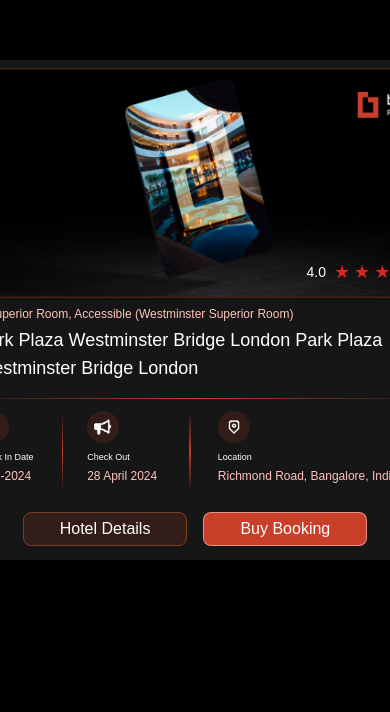
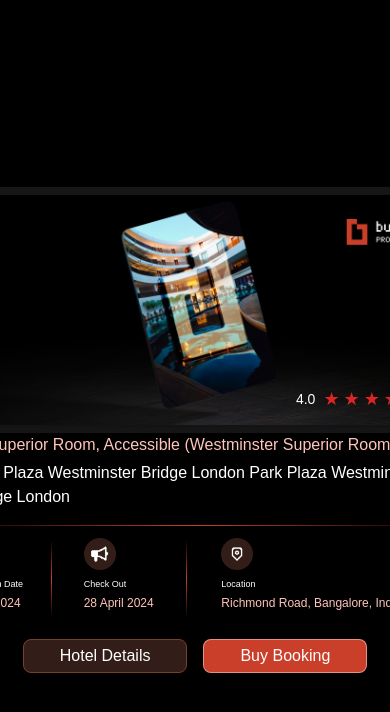
Before and after one commit to Thenmozhi-k/task-1, a React (Vite) app: page / in a window 390 px wide. Shown: the part 112-824 px from the top of the page. Built offline with nearby package versions, Linux system fonts and the light colour scheme.

Commit message:
first commit

```diff
--- a/src/components/LaunchScreen.jsx
+++ b/src/components/LaunchScreen.jsx
@@ -10,20 +10,20 @@
 const LaunchScreen = ({ onNavigate }) => {
   return (
     <div className="flex justify-center items-center h-screen bg-black">
-      <div className="relative w-[500px] h-[500px] bg-[#161616] shadow-lg p-2 flex flex-col items-center">
+      <div className="relative lg:w-[500px] lg:h-[500px] sm:w-[300px] sm:h-[300px] bg-[#161616] shadow-lg p-2 flex flex-col items-center">
         <div
-          className="relative shadow-lg  p-6 flex flex-col justify-between"
+          className="relative shadow-lg w-full  p-6 flex flex-col justify-between"
           style={{
             backgroundImage: `url(${first})`,
             backgroundSize: 'cover',
             backgroundPosition: 'center',
-            width: '485px',
+
             height: '230px',
           }}
         >
           <div className='ml-[330px]'>
             <img src={buk} alt="" className='w-[70px] ml-12' />
-            <div className="flex items-center  mt-[140px]">
+            <div className="flex items-center mt-[140px]">
               <span className="text-white text-sm mr-2">4.0</span>
               <div className="flex ">
                 <span className="text-red-600 text-lg mr-1">★</span>
@@ -37,10 +37,10 @@
 
           {/* content */}
           <div className='mt-5'>
-            <ul className='list-disc list-inside text-[#FFC4BB] text-xs'>
-              <li ><span className='ml-[-6px]'>Superior Room, Accessible (Westminster Superior Room)</span></li>
+            <ul className='list-disc list-inside text-[#FFC4BB] lg:text-xs sm:text-[6px]'>
+              <li ><span className='lg:ml-[-6px]'>Superior Room, Accessible (Westminster Superior Room)</span></li>
             </ul>
-            <h1 className='text-white text-lg mt-1'>Park Plaza Westminster Bridge London Park Plaza Westminster Bridge London</h1>
+            <h1 className='text-white lg:text-lg sm:text[sm] mt-1'>Park Plaza Westminster Bridge London Park Plaza Westminster Bridge London</h1>
 
             <div>
               {/* Adjusted line */}
```
